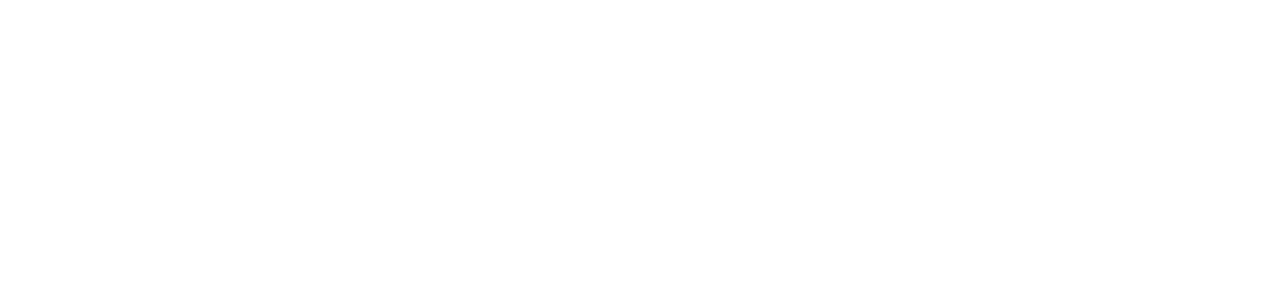
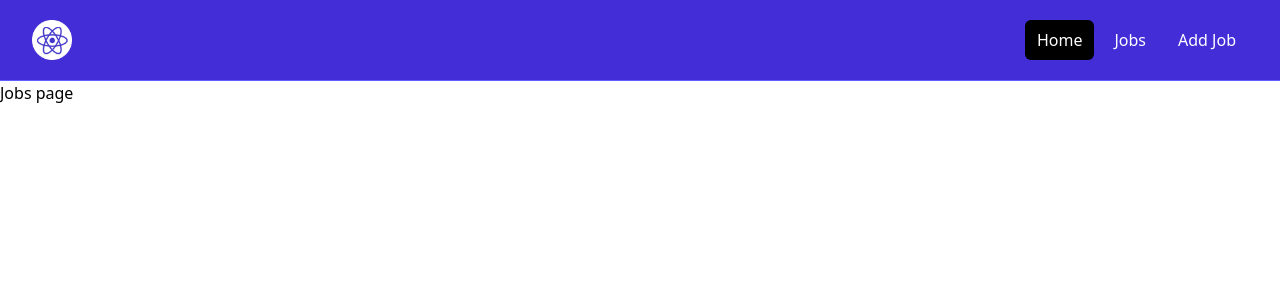
Before and after one commit to vanya-vb/job-search-app, a React (Vite) app: page /jobs in a window 1280 px wide. Before the commit this address had no page. Shown: the top 300 px of the page. Built offline with nearby package versions, Linux system fonts and the light colour scheme.

Commit message:
fix links and add jobs page route

```diff
--- a/src/App.jsx
+++ b/src/App.jsx
@@ -2,6 +2,7 @@
 
 import HomePage from "./pages/HomePage";
 import MainLayout from "./layouts/MainLayout";
+import JobsPage from "./pages/JobsPage";
 
 export default function App() {
   return (
@@ -9,6 +10,7 @@
       <Routes>
         <Route path="/" element={<MainLayout />} >
           <Route index element={<HomePage />} />
+          <Route path="/jobs" element={<JobsPage />} />
         </Route>
       </Routes>
     </>
--- a/src/components/HomeCards.jsx
+++ b/src/components/HomeCards.jsx
@@ -1,4 +1,5 @@
 import Card from "./Card";
+import { Link } from "react-router";
 
 export default function HomeCards() {
     return (
@@ -11,12 +12,12 @@
                         <p className="mt-2 mb-4">
                             Browse our React jobs and start your career today
                         </p>
-                        <a
-                            href="/jobs.html"
+                        <Link
+                            to="/jobs"
                             className="inline-block bg-black text-white rounded-lg px-4 py-2 hover:bg-gray-700"
                         >
                             Browse Jobs
-                        </a>
+                        </Link>
                     </Card>
 
                     <Card bg='bg-indigo-100'>
@@ -24,12 +25,12 @@
                         <p className="mt-2 mb-4">
                             List your job to find the perfect developer for the role
                         </p>
-                        <a
-                            href="/add-job.html"
+                        <Link
+                            to="/add-job"
                             className="inline-block bg-indigo-500 text-white rounded-lg px-4 py-2 hover:bg-indigo-600"
                         >
                             Add Job
-                        </a>
+                        </Link>
                     </Card>
 
                 </div>
--- a/src/components/JobListing.jsx
+++ b/src/components/JobListing.jsx
@@ -1,5 +1,6 @@
 import { useState } from "react";
 import { FaMapMarker } from 'react-icons/fa'
+import { Link } from "react-router";
 
 export default function JobListing({ job }) {
     const [fullDescription, setFullDescription] = useState(false);
@@ -38,12 +39,12 @@
                         <FaMapMarker className="inline text-lg mb-1 mr-1" />
                         {job.location}
                     </div>
-                    <a
-                        href={`/job/${job.id}`}
+                    <Link
+                        to={`/job/${job.id}`}
                         className="h-[36px] bg-indigo-500 hover:bg-indigo-600 text-white px-4 py-2 rounded-lg text-center text-sm"
                     >
                         Read More
-                    </a>
+                    </Link>
                 </div>
             </div>
         </div>
--- a/src/components/Navbar.jsx
+++ b/src/components/Navbar.jsx
@@ -1,4 +1,5 @@
 import logo from '../assets/images/logo.png'
+import { Link } from 'react-router';
 
 export default function Navbar() {
     return (
@@ -8,31 +9,33 @@
                     <div
                         className="flex flex-1 items-center justify-center md:items-stretch md:justify-start"
                     >
-                        {/* <!-- Logo --> */}
-                        <a className="flex flex-shrink-0 items-center mr-4" href="/index.html">
+                        <Link className="flex flex-shrink-0 items-center mr-4" to="/index.html">
                             <img
                                 className="h-10 w-auto"
                                 src={logo}
                                 alt="React Jobs"
                             />
-                        </a>
+                        </Link>
                         <div className="md:ml-auto">
                             <div className="flex space-x-2">
-                                <a
-                                    href="/index.html"
+                                <Link
+                                    to="/"
                                     className="text-white bg-black hover:bg-gray-900 hover:text-white rounded-md px-3 py-2"
-                                >Home</a
                                 >
-                                <a
-                                    href="/jobs.html"
+                                    Home
+                                </Link>
+                                <Link
+                                    to="/jobs"
                                     className="text-white hover:bg-gray-900 hover:text-white rounded-md px-3 py-2"
-                                >Jobs</a
                                 >
-                                <a
-                                    href="/add-job.html"
+                                    Jobs
+                                </Link>
+                                <Link
+                                    to="/add-job"
                                     className="text-white hover:bg-gray-900 hover:text-white rounded-md px-3 py-2"
-                                >Add Job</a
                                 >
+                                    Add Job
+                                </Link>
                             </div>
                         </div>
                     </div>
--- a/src/components/ViewAllJobs.jsx
+++ b/src/components/ViewAllJobs.jsx
@@ -1,11 +1,13 @@
+import { Link } from "react-router";
+
 export default function ViewAllJobs() {
     return (
         <section className="m-auto max-w-lg my-10 px-6">
-            <a
-                href='/jobs'
+            <Link
+                to='/jobs'
                 className="block bg-black text-white text-center py-4 px-6 rounded-xl hover:bg-gray-700"
             >View All Jobs
-            </a>
+            </Link>
         </section>
     );
 }
--- /dev/null
+++ b/src/pages/JobsPage.jsx
@@ -0,0 +1,5 @@
+export default function JobsPage() {
+    return (
+        <h1>Jobs page</h1>
+    )
+}
```
